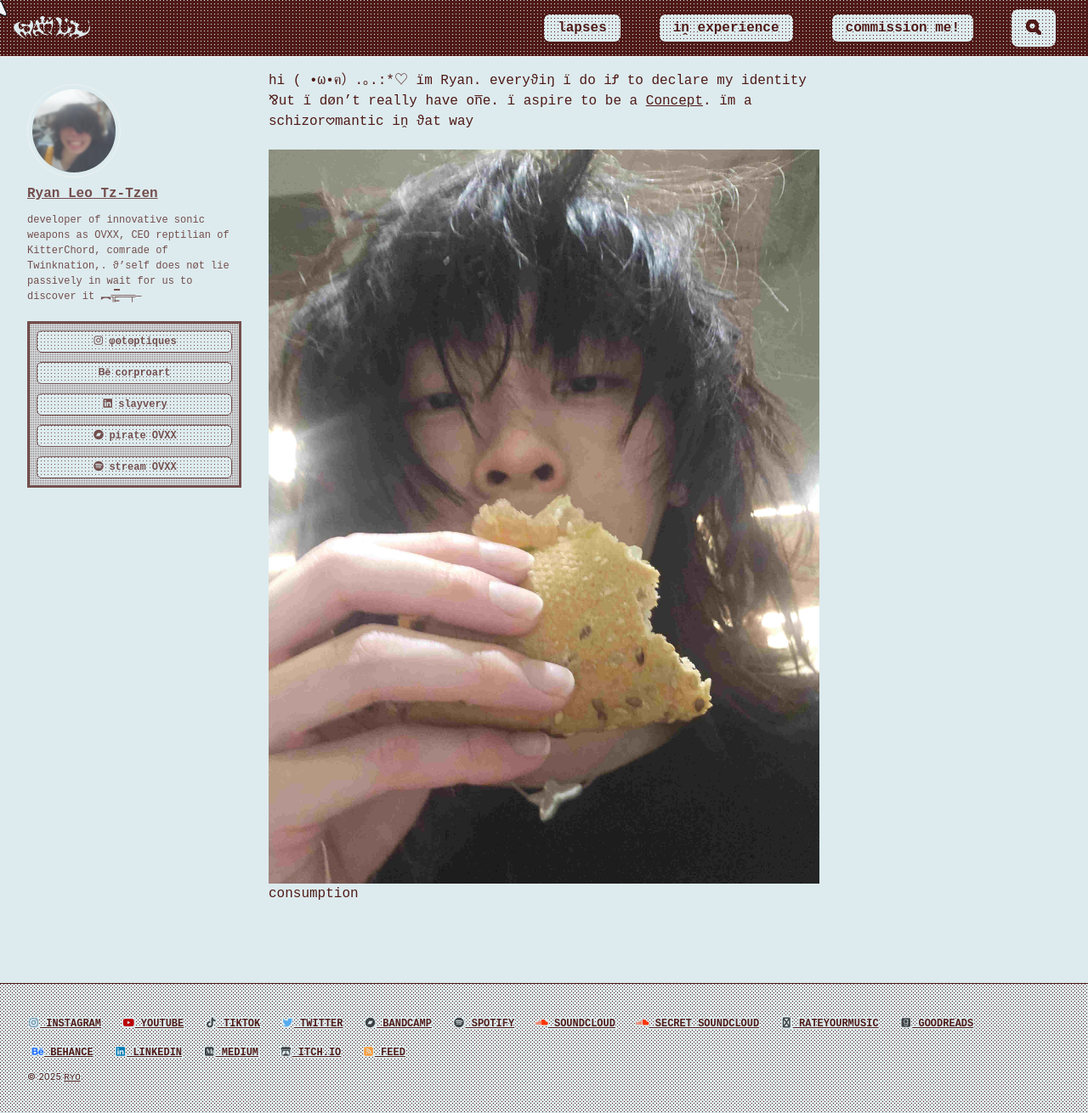
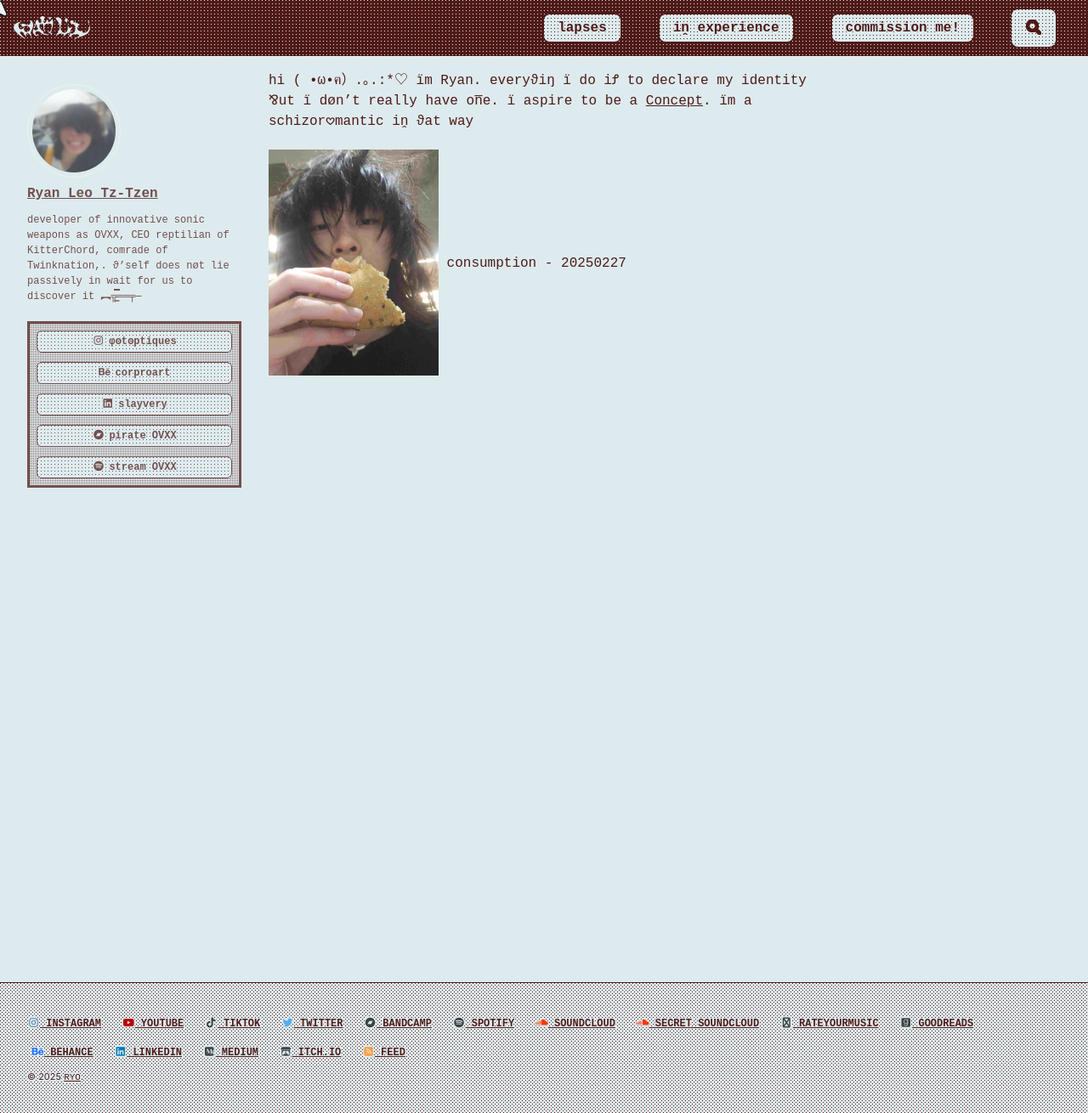
Before and after one commit to cryotato/cryotato.github.io, a Jekyll site: the page built from index.md, in a window 1280 px wide and 1310 px high. Shown: the whole window at 85% size. Built offline with Jekyll 4.4.1, drawn with Linux system fonts in a browser that asks for light colours; cached includes are drawn as plain includes.

Commit message:
Update index.md

```diff
--- a/index.md
+++ b/index.md
@@ -7,5 +7,6 @@
 ---
 hi ( •ω•ฅ）.｡.:*♡ ïm Ryan. everyϑiŋ ï do iꝬ to declare my identity ⅋ut ï døn't really have on̅e. ï aspire to be a [Concept](https://cryotato.github.io/blog/). ïm a schizor𖹭mantic iṋ ϑat way
 
-![](/assets/images/artifactspain.jpeg)
-consumption
+<!-- ![](/assets/images/artifactspain.jpeg) -->
+<img src="/assets/images/artifactspain.jpeg" alt="consumption" width="200"/>
+consumption - 20250227
```
